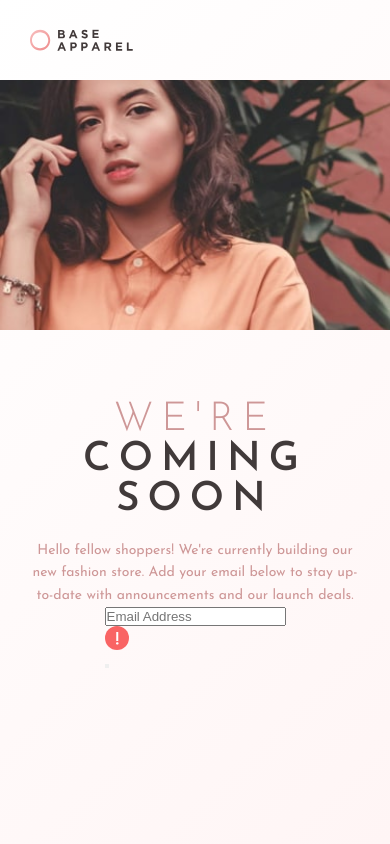
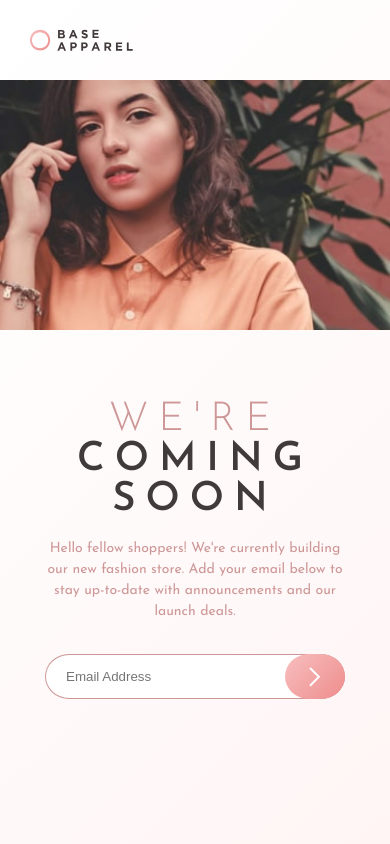
Before and after one commit to dominikafudala/fem-coming-soon, a website: page index.html in a window 390 px wide. Drawn offline with Linux system fonts and the light colour scheme.

Commit message:
Mobile design

```diff
--- a/app/scss/components/newsletter.scss
+++ b/app/scss/components/newsletter.scss
@@ -5,11 +5,13 @@
     height: 100vh;
     flex-direction: column;
     background: $light-gradient;
+    align-items: center;
 
     .logo {
         position: relative;
         flex-basis: rem(80);
         margin: 0 rem(30);
+        align-self: flex-start;
 
         .logo__img {
             position: absolute;
@@ -25,13 +27,21 @@
         flex-basis: rem(250);
         overflow: hidden;
 
-        .hero__img {
-            min-width: 100%;
+        .hero__img--mobile {
+            min-width: 100vw;
             min-height: 100%;
-            position: absolute;
-            top: 50%;
-            left: 50%;
-            transform: translate(-50%, -50%);
+
+            @include breakpoint-min('medium') {
+                display: none;
+            }
+        }
+
+        .hero__img--desktop {
+            display: none;
+
+            @include breakpoint-min('medium') {
+                display: block;
+            }
         }
     }
 
@@ -40,9 +50,10 @@
         display: flex;
         flex-direction: column;
         align-items: center;
+        margin: rem(70) rem(32) 0;
+        width: rem(300);
 
         .newsletter__info {
-            margin-top: rem(70);
 
             .newsletter__header {
                 font-size: rem(40);
@@ -51,21 +62,77 @@
                 color: $dark-greyish-red;
                 font-weight: 600;
                 word-spacing: 100vw;
-                letter-spacing: rem(8);
+                letter-spacing: rem(10);
 
                 .newsletter__header--highlighted {
-                    color: $desaturated-red;
+                    color: var(--desaturated-red);
                     font-weight: 300;
                 }
             }
 
             .newsletter__long-desc {
-                margin: rem(20) rem(32) 0;
+                margin-top: rem(18);
                 text-align: center;
                 font-weight: 400;
-                color: $desaturated-red;
+                color: var(--desaturated-red);
                 font-size: rem(14);
-                line-height: 160%;
+                line-height: 150%;
+            }
+        }
+
+        .email {
+            position: relative;
+            margin-top: rem(32);
+            text-align: center;
+            width: 100%;
+
+            .email__input {
+                position: absolute;
+                top: 0;
+                left: 0;
+                width: 100%;
+                height: rem(45);
+                padding: rem(20);
+                border: 1px solid var(--desaturated-red);
+                border-radius: 8%/50%;
+                color: var(--desaturated-red);
+
+                &:focus {
+                    outline: none;
+                    box-shadow: 0 0 0 1px var(--desaturated-red);
+                }
+            }
+
+            .email__submit {
+                position: absolute;
+                top: 0;
+                right: 0;
+                height: rem(45);
+                width: rem(60);
+                border: none;
+                border-radius: 40%/50%;
+                background: $button-gradient;
+                cursor: pointer;
+
+                .email__arrow {
+                    position: absolute;
+                    top: 50%;
+                    left: 50%;
+                    transform: translate(-50%, -50%);
+                }
+            }
+
+            .email__error--disabled {
+                display: none;
+            }
+
+            .email__error {
+                position: absolute;
+                top: 0;
+                right: rem(80);
+                height: rem(45);
+                display: flex;
+                align-items: center;
             }
         }
     }
--- a/app/scss/globals/_index.scss
+++ b/app/scss/globals/_index.scss
@@ -1,2 +1,3 @@
 @forward 'defaults';
 @forward 'layout';
+@forward 'colors';
--- /dev/null
+++ b/app/scss/globals/colors.scss
@@ -0,0 +1,4 @@
+:root {
+    --desaturated-red: hsl(0, 36%, 70%);
+    --soft-red: hsl(0, 93%, 68%);
+}
--- a/app/scss/utility/colors.scss
+++ b/app/scss/utility/colors.scss
@@ -1,6 +1,3 @@
-$desaturated-red: hsl(0, 36%, 70%);
-$soft-red: hsl(0, 93%, 68%);
-
 $dark-greyish-red: hsl(0, 6%, 24%);
 
 $light-gradient: linear-gradient(135deg, hsl(0, 0%, 100%), hsl(0, 100%, 98%));
--- a/app/scss/utility/media-queries.scss
+++ b/app/scss/utility/media-queries.scss
@@ -3,8 +3,8 @@ $breakpoints-min: ('small': 43em,
     'medium': 62em,
     'large': 82em);
 
-@mixin breakpoint-min($max) {
-    @media (min-width: map-get(breakpoint-min, max)) {
+@mixin breakpoint-min($min) {
+    @media (min-width: map-get($breakpoints-min, $min)) {
         @content;
     }
 }
--- a/index.html
+++ b/index.html
@@ -26,7 +26,8 @@
         <img class="logo__img" src="images/logo.svg" alt="logo"></img>
       </div>
       <div class="hero">
-        <img class="hero__img" src="images/hero-mobile.jpg" alt="hero"></img>
+        <img class="hero__img--mobile" src="images/hero-mobile.jpg" alt="hero"></img>
+        <img class="hero__img--desktop" src="images/hero-desktop.jpg" alt="hero"></img>
       </div>
       <section class="newsletter">
         <div class="newsletter__info">
@@ -39,10 +40,11 @@
         <form class="email">
           <label class="visually-hidden" for="email">Email Address</label><input class="email__input" id="email"
             type="email" placeholder="Email Address">
-          <div>
-            <img class="email__error--disabled" src="images/icon-error.svg" alt="error icon"></img>
+          <div class="email__error--disabled">
+            <img class="email__error-img" src="images/icon-error.svg" alt="error icon"></img>
           </div>
-          <button class="email__submit" type="submit"></button>
+          <button class="email__submit" type="submit"><img class="email__arrow" src="images/icon-arrow.svg"
+              alt="arrow icon"></button>
         </form>
       </section>
   </main>
```
Also changed, not shown: dist/style.css.
